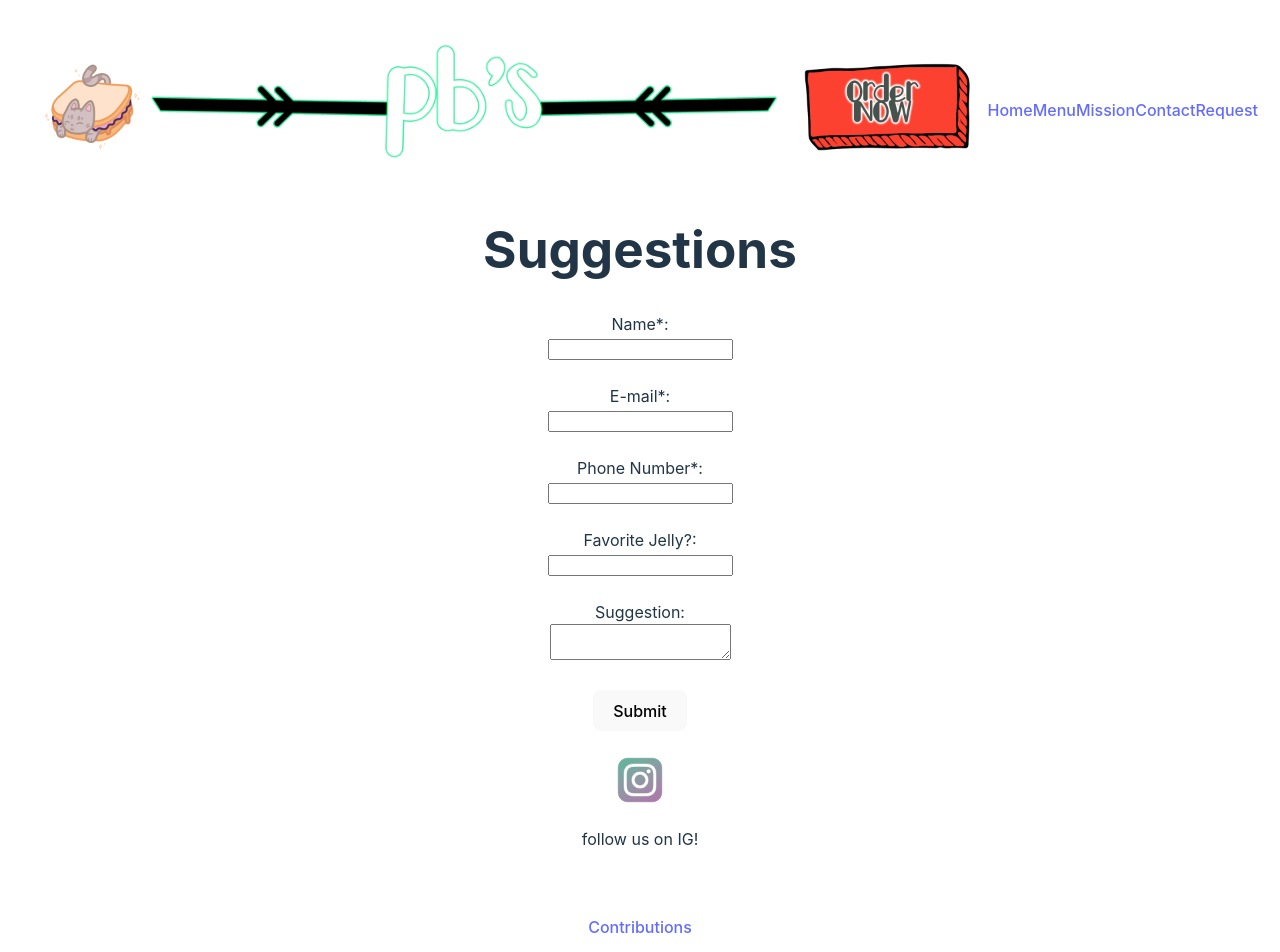
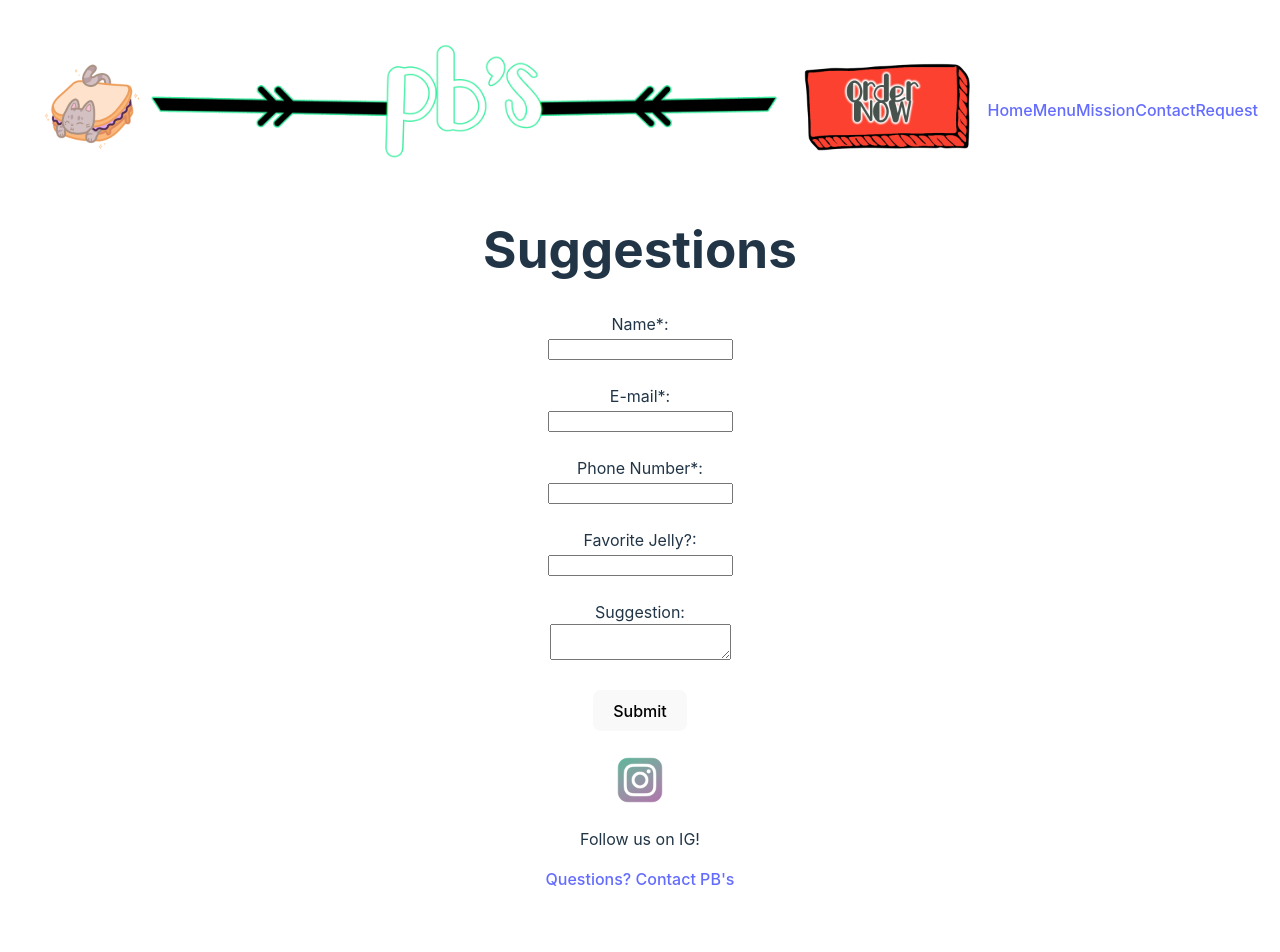
Before and after one commit to rtocastro/bruiseandbites, a React (Vite) app: page /request in a window 1280 px wide. Shown: the top 952 px of the page. After the commit the page ends 923 px from the top, so only its background shows below. Built offline with nearby package versions, Linux system fonts and the light colour scheme.

Commit message:
cleaned up footer

```diff
--- a/src/components/Footer.jsx
+++ b/src/components/Footer.jsx
@@ -1,23 +1,27 @@
-import React from 'react'
-import { Link } from 'react-router-dom'
+import React from "react";
+import { Link } from "react-router-dom";
 
-import iglogo from '../assets/igfootlogo.png'
+import igLogo from "../assets/igfootlogo.png";
 
 function Footer() {
+  return (
+    <footer className="footer-container">
+      <a
+        href="https://instagram.com/"
+        target="_blank"
+        rel="noreferrer"
+        className="footer-social-link"
+      >
+        <img src={igLogo} className="footer-btn" alt="Instagram" />
+      </a>
 
-  return (
-    <>
-    <Link >
-    <img src={iglogo} className='footer-btn'/>
-    </Link>
-    <p>follow us on IG!</p>
-    <br />
-    <br />
-    <Link to="/Contributions">
-    Contributions
-    </Link>
-    </>
-  )
+      <p>Follow us on IG!</p>
+
+      <Link to="/contact" className="footer-link">
+        Questions? Contact PB&apos;s
+      </Link>
+    </footer>
+  );
 }
 
-export default Footer
+export default Footer;
```
